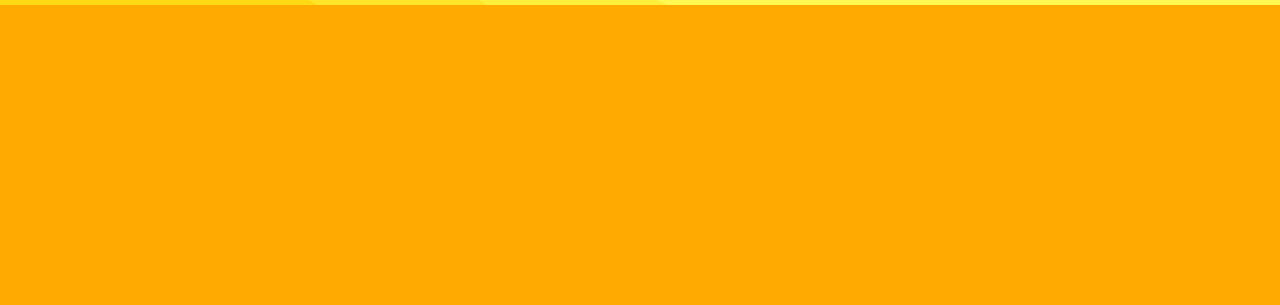
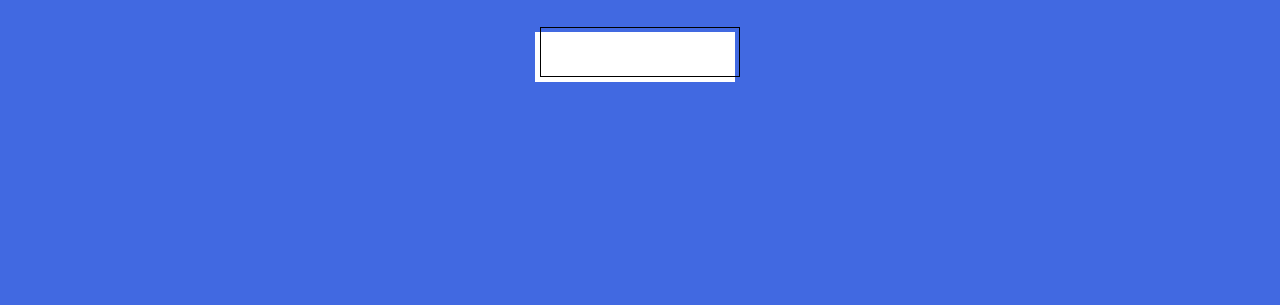
Before and after one commit to Hekari/mplus, a plain HTML site: page index.html in a window 1280 px wide. Shown: the part 2495-2800 px from the top of the page. Before the commit the page ends 2500 px from the top, so only its background shows below. Drawn offline with nearby package versions, Linux system fonts and the light colour scheme.

Commit message:
cool button added FINALLY

```diff
--- a/index.html
+++ b/index.html
@@ -84,13 +84,11 @@
           </div>
           <p class="text-center">Ty robisz zadania, zdobywasz punkty <br><b>A my cię nagradzamy!</b>
            <br> Bardziej szczegółowo opisujemy w naszym Katalogu: <a href="mplus.pdf" target="_blank" rel="noopener noreferrer">Kliknij, żeby zobaczyć PDF</a>
-           <div class="progress text-center">
-            <div class="progress-bar progress-bar-striped progress-bar-animated" role="progressbar" aria-valuenow="75" aria-valuemin="0" aria-valuemax="100" style="width:55%"></div>
-          </div>
-          <p>A to dopiero połowa twoich korzyści!</p>
-       </p>
        </div>
 
+   </section>
+   <section id="contact">
+    <a href="" class="contactBtn"></a>
    </section>
   <footer>
       <div class="logo text-center p-4">
--- a/main.js
+++ b/main.js
@@ -1,23 +1,6 @@
-// const navbar=document.querySelector('nav')
-// const hero=document.querySelector('#HeroBig')
-// const navlink=document.querySelectorAll('.nav-link')
-// const navbrand=document.querySelector('.navbar-brand')
-// const bars=document.querySelector('.fa-bars')
-// const addBg = () => {
-//     if(window.scrollY>=0){
-//         navbar.classList.add('addBg')
-//         navlink.forEach(nav=>{nav.style.color="black"
-//         nav.addEventListener('mouseenter',()=>{nav.style.color='#ffda79'})
-//         nav.addEventListener('mouseleave',()=>{nav.style.color='black'})
-//     })
-//     }else if(window.scrollY<100){
-//         navbar.classList.remove('addBg')
-//         navbar.style.transition='.3s'
-//         navlink.forEach(nav=>{nav.style.color="black"
-//         nav.addEventListener('mouseenter',()=>{nav.style.color="#ffda79"})
-//         nav.addEventListener('mouseleave',()=>{nav.style.color='black'})
-//     })
-//     }
-// }
-// // document.addEventListener('DOMContentLoaded',addBg)
-// window.addEventListener('DOMContentLoaded',addBg)
+let element=document.querySelector('.contactBtn')
+const movebtn = () => {
+    element.classList.toggle('moveBtn')
+}
+element.addEventListener('mouseenter',movebtn)
+element.addEventListener('mouseleave',movebtn)
--- a/main.scss
+++ b/main.scss
@@ -132,7 +132,7 @@ button:focus{
 }
 #pricing{
     height: 70vh;
-    background-color: #fed330;
+    background-image: linear-gradient(10deg, rgb(255, 255, 255), rgb(255, 255, 255) 60%, rgb(255, 216, 41) 60%, rgb(255, 216, 41));
 
 }
 .question-img{
@@ -156,3 +156,50 @@ footer{
     padding-top: 5vh;
     justify-content: space-between;
 }
+#contact{
+    display: flex;
+    justify-content: center;
+    align-items: center;
+    background-color: royalblue;
+    height: 100vh;
+    a{
+        background:none;
+        position: relative;
+        text-decoration: none;
+        display: inline-block;
+        border: none;
+        width: 200px;
+        height: 50px;
+        z-index: 1;
+        padding: 10px 25px;
+        color: black;
+    }
+    a::after{
+        content: '';
+        left: 0;
+        top: 0;
+        position: absolute;
+        height: 100%;
+        border: 1px solid black;
+        width: 100%;
+        opacity: 1;
+        transition: transform 0.15s ease-out 0s;
+    }
+    a::before{
+        content: '';
+        top: 5px;
+        right: 5px;
+        z-index: -1;
+        position: absolute;
+        height: 100%;
+        background-color: white;
+        width: 100%;
+        transition: transform 0.15s ease-out 0s;
+    }
+    a.moveBtn:before{
+        transform: translate(5px, -5px)
+    }
+    a.moveBtn:after{
+        transform: translate(-5px,5px);
+    }
+}
```
Also changed, not shown: css/main.css, 1 other file.
